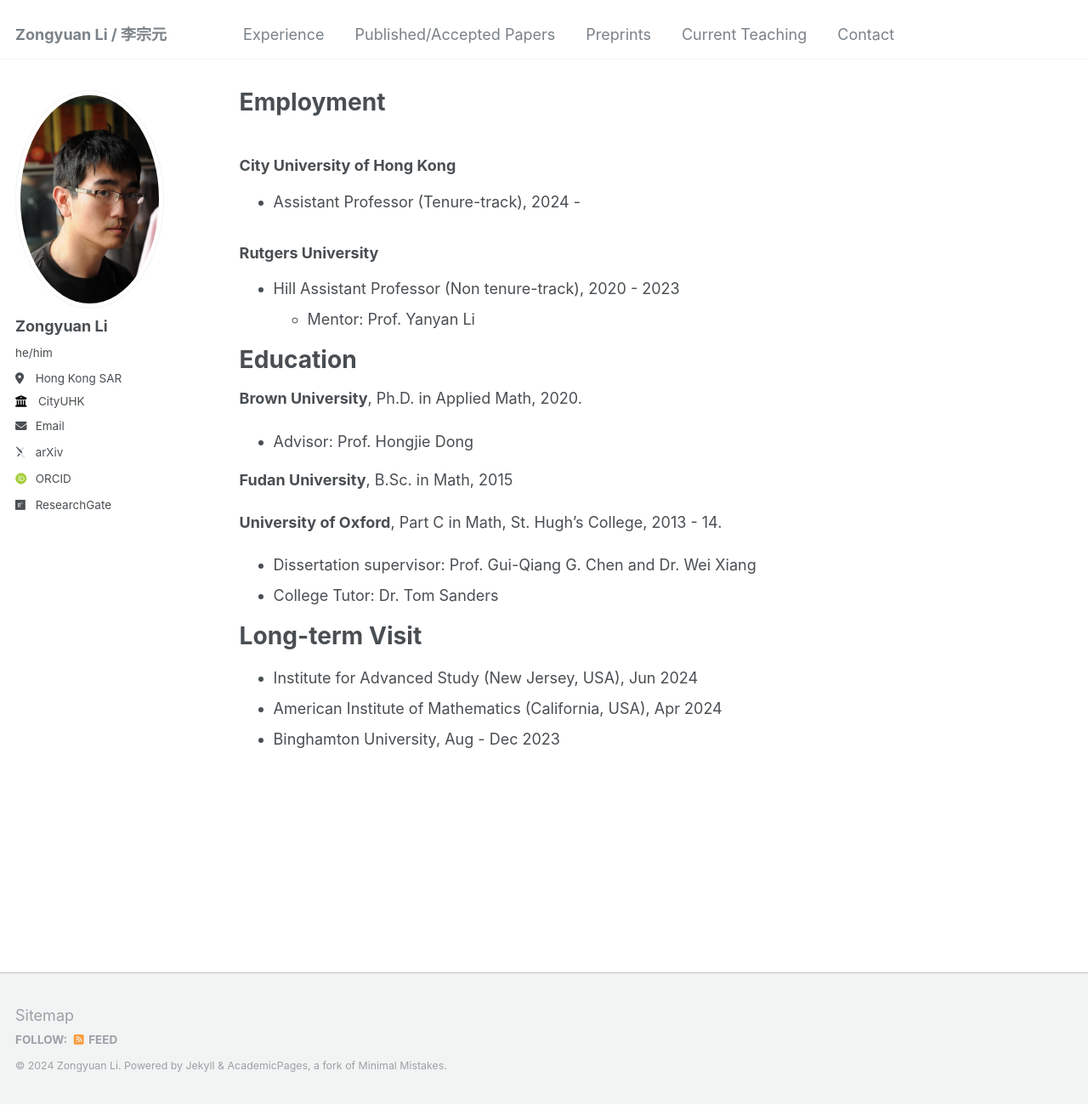
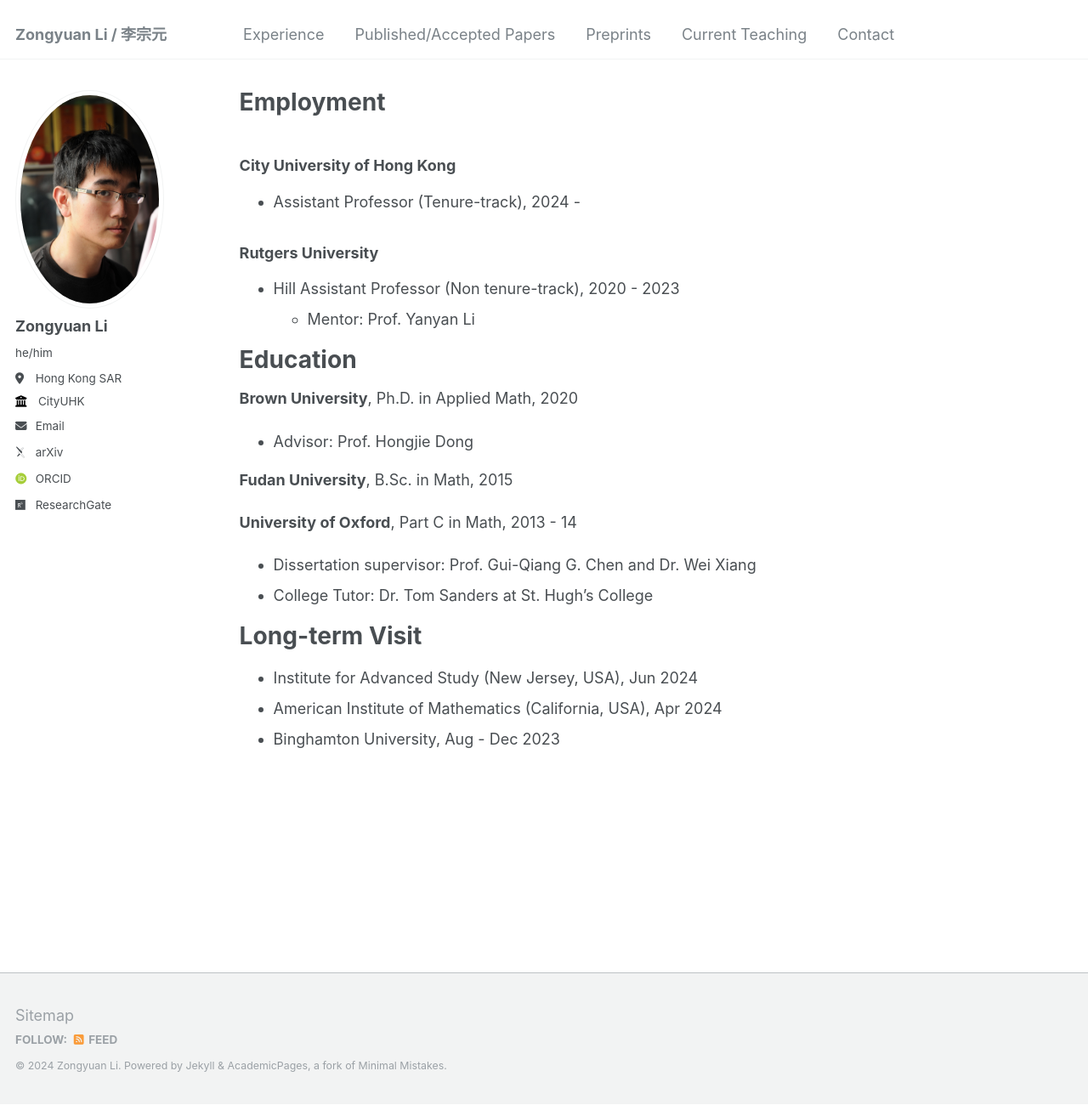
Before and after one commit to zongyuan-li/zongyuan-li.github.io, a Jekyll site: the page built from _pages/experience.md, in a window 1280 px wide and 1300 px high. Shown: the whole window at 85% size. Built offline with Jekyll 4.4.1, drawn with Linux system fonts in a browser that asks for light colours; some web fonts are replaced.

```diff
--- a/_pages/experience.md
+++ b/_pages/experience.md
@@ -19,14 +19,14 @@ redirect_from:
 
 # Education
 
-**Brown University**, Ph.D. in Applied Math, 2020.
+**Brown University**, Ph.D. in Applied Math, 2020
   * Advisor: Prof. Hongjie Dong
 
 **Fudan University**, B.Sc. in Math, 2015
 
-**University of Oxford**, Part C in Math, St. Hugh's College, 2013 - 14.
+**University of Oxford**, Part C in Math, 2013 - 14
   * Dissertation supervisor: Prof. Gui-Qiang G. Chen and Dr. Wei Xiang
-  * College Tutor: Dr. Tom Sanders
+  * College Tutor: Dr. Tom Sanders at St. Hugh's College
 
 # Long-term Visit
   * Institute for Advanced Study (New Jersey, USA), Jun 2024
```
